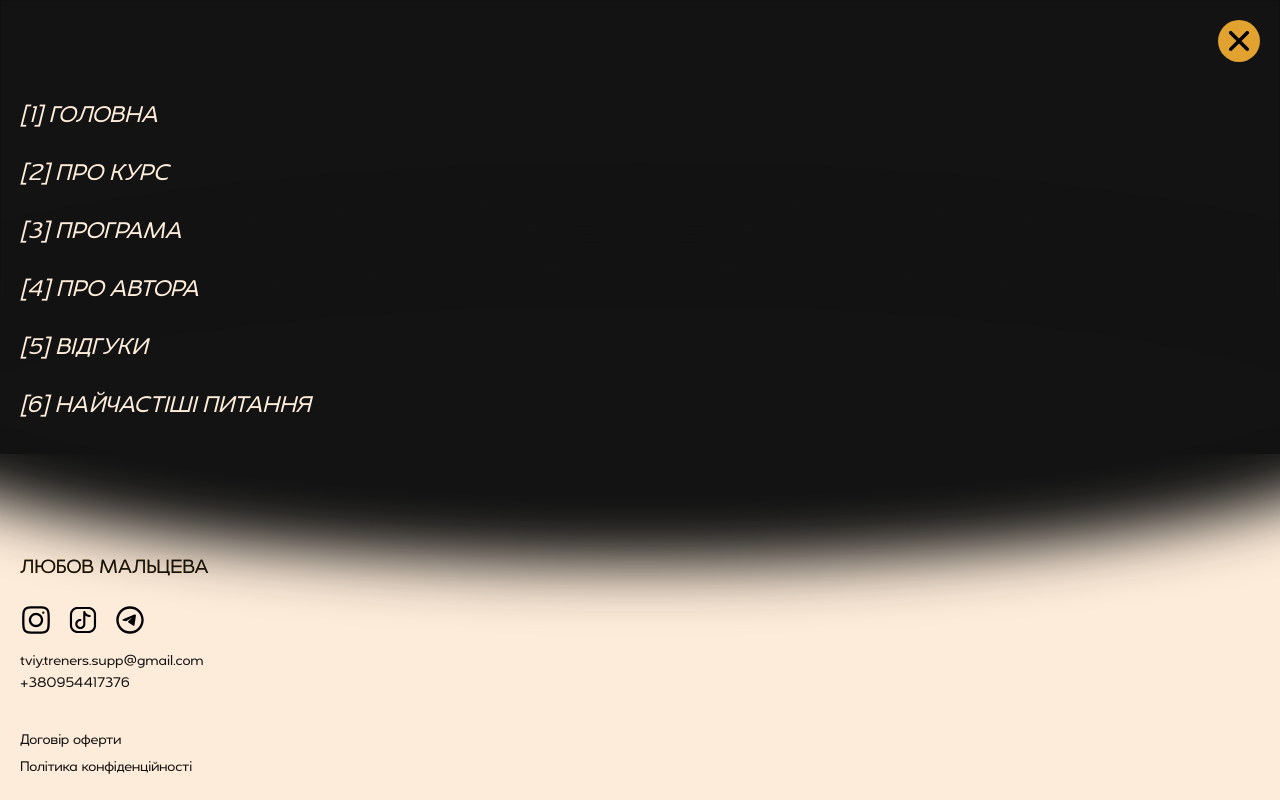
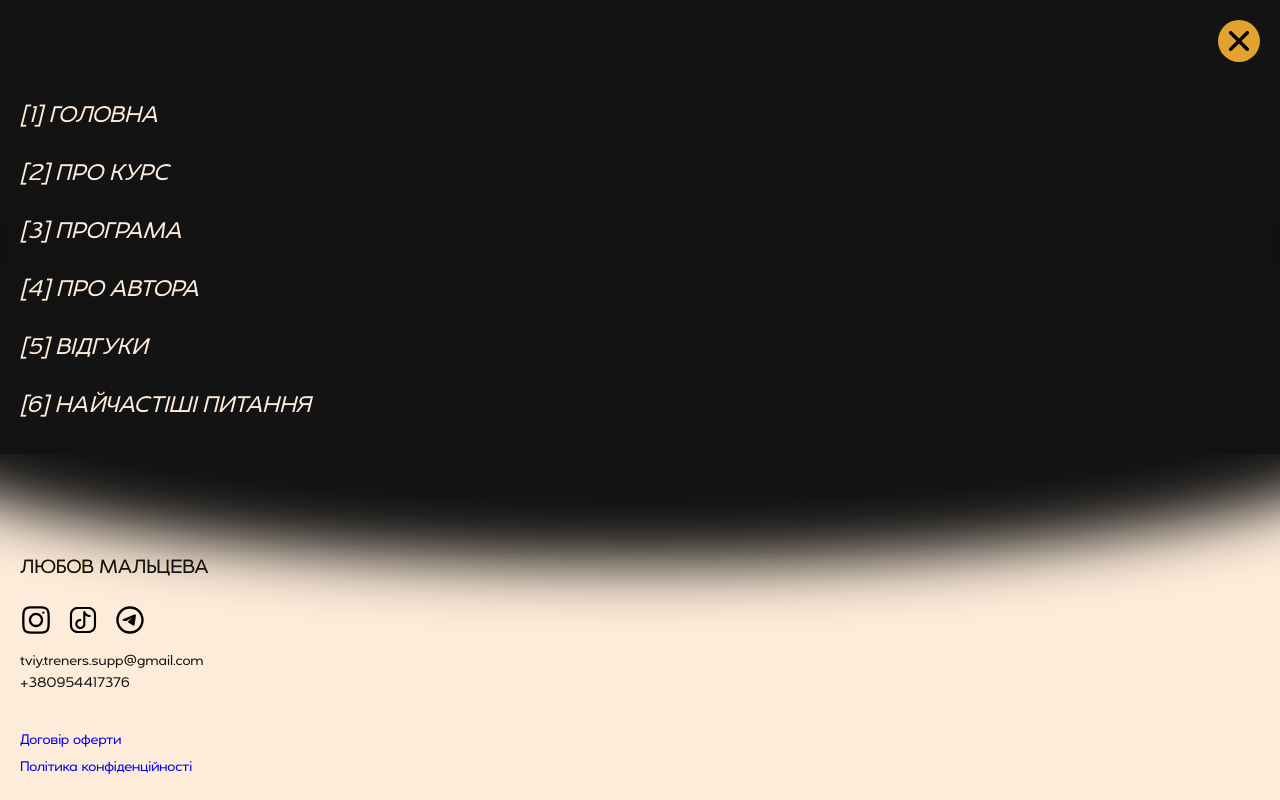
Before and after one commit to Ronddaa/Meditation, a React (Vite) app: page / in a window 1280 px wide. Both pictures are taken after a click on the element 1241 px from the left and 40 px from the top of the page. Shown: the top 800 px of the page. Built offline with nearby package versions, Linux system fonts and the light colour scheme.

Commit message:
Update BurgerMenu.jsx

```diff
--- a/src/components/Modals/BurgerMenu.jsx
+++ b/src/components/Modals/BurgerMenu.jsx
@@ -120,10 +120,20 @@
         </ul>
         <ul className={styles.offer}>
           <li>
-            <p>{t("footer.offer")}</p>
+            <a
+              href="https://docs.google.com/document/d/1owsiAOKOE7RcxWAaepbq4uHLYbEuJDbpYXEtbXnxLvQ/edit?usp=sharing"
+              target="_blank"
+            >
+              {t("footer.offer")}
+            </a>
           </li>
           <li>
-            <p>{t("footer.policy")}</p>
+            <a
+              href="https://docs.google.com/document/d/1uXWsW_UGZ8l1u4_gfsmPElb8PHylH4rfxfYcVx32pGo/edit?usp=sharing"
+              target="_blank"
+            >
+              {t("footer.policy")}
+            </a>
           </li>
         </ul>
       </article>
```
